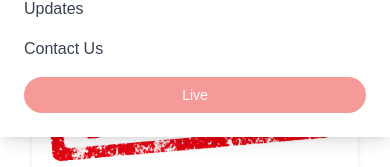
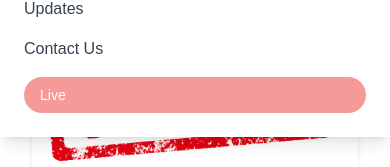
Before and after one commit to gaureshpai/temple, a Next.js app: page /Updates in a window 390 px wide. Both pictures are taken after a click on the button "hamburger". Shown: the part 274-441 px from the top of the page. Built offline with nearby package versions, Linux system fonts and the light colour scheme.

Commit message:
updates comments removed and navbar button for live added

```diff
--- a/components/Navbar.tsx
+++ b/components/Navbar.tsx
@@ -74,9 +74,9 @@ const Navbar = () => {
                   {item.name}
                 </Link>
               ))}
-              <button className="bg-red-500 text-white px-6 py-2 rounded-3xl animate-pulse transition duration-300 hover:bg-red-600 text-sm lg:text-base xl:text-lg 2xl:text-xl 6xl:text-2xl">
+              <Link href={'/Live'} className="bg-red-500 text-white px-6 py-2 rounded-3xl animate-pulse transition duration-300 hover:bg-red-600 text-sm lg:text-base xl:text-lg 2xl:text-xl 6xl:text-2xl">
                 Live
-              </button>
+              </Link>
             </div>
           </div>
           {isMobileMenuOpen && (
@@ -92,9 +92,9 @@ const Navbar = () => {
                     {item.name}
                   </Link>
                 ))}
-                <button className="bg-red-500 text-white px-4 py-2 rounded-3xl animate-pulse hover:bg-red-600 text-sm lg:text-base xl:text-lg 2xl:text-xl mt-2">
+                <Link href={'/Live'} className="bg-red-500 text-white px-4 py-2 rounded-3xl animate-pulse hover:bg-red-600 text-sm lg:text-base xl:text-lg 2xl:text-xl mt-2">
                   Live
-                </button>
+                </Link>
               </div>
             </div>
           )}
--- a/components/Updates.tsx
+++ b/components/Updates.tsx
@@ -44,8 +44,7 @@ const updates = [
     heading: 'Update 6',
     description: 'This is a brief description of the sixth update. It gives insight into the latest activities or announcements.',
     link: '#'
-  },
-  // Add more updates as needed
+  }
 ];
 
 const Updates = () => {
```
